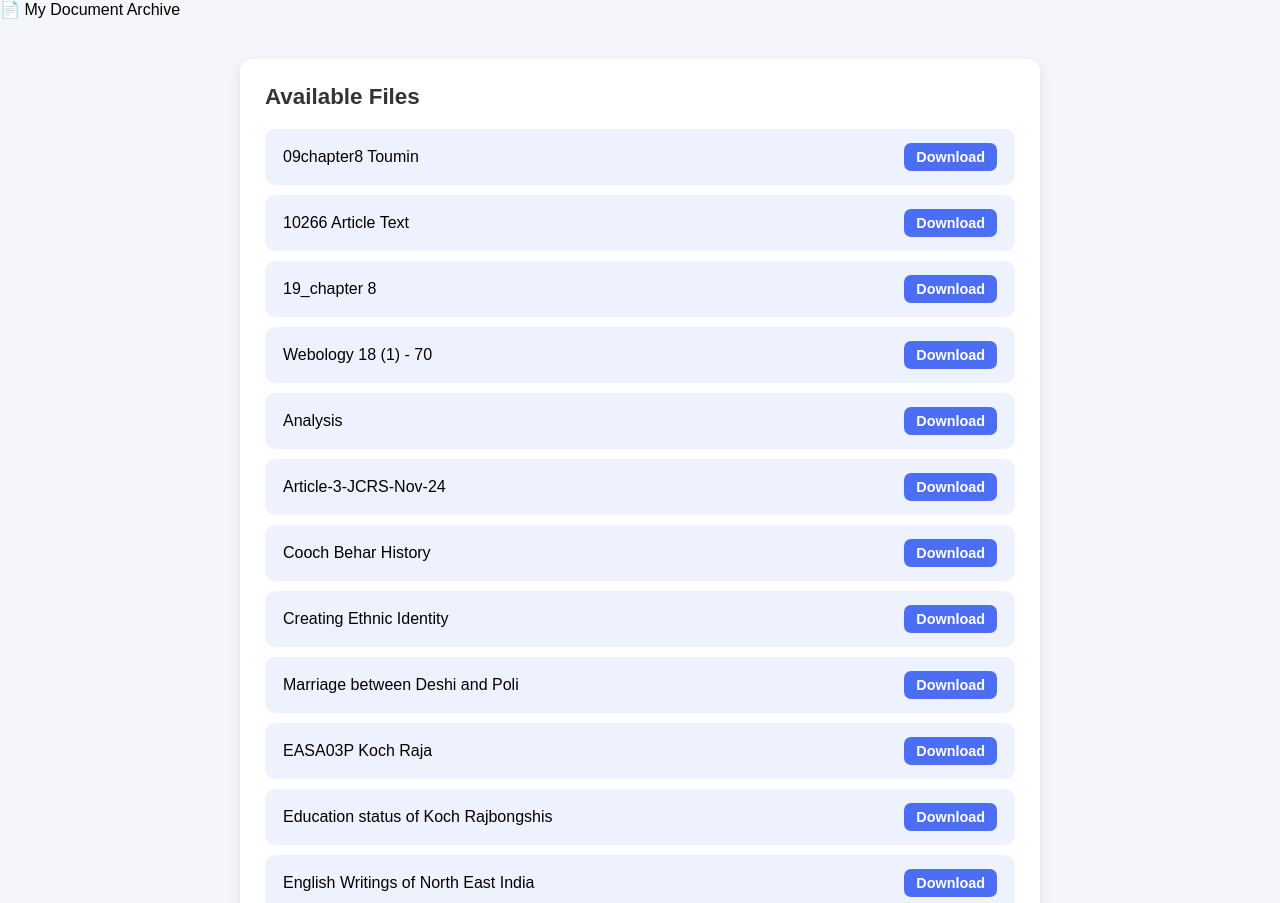
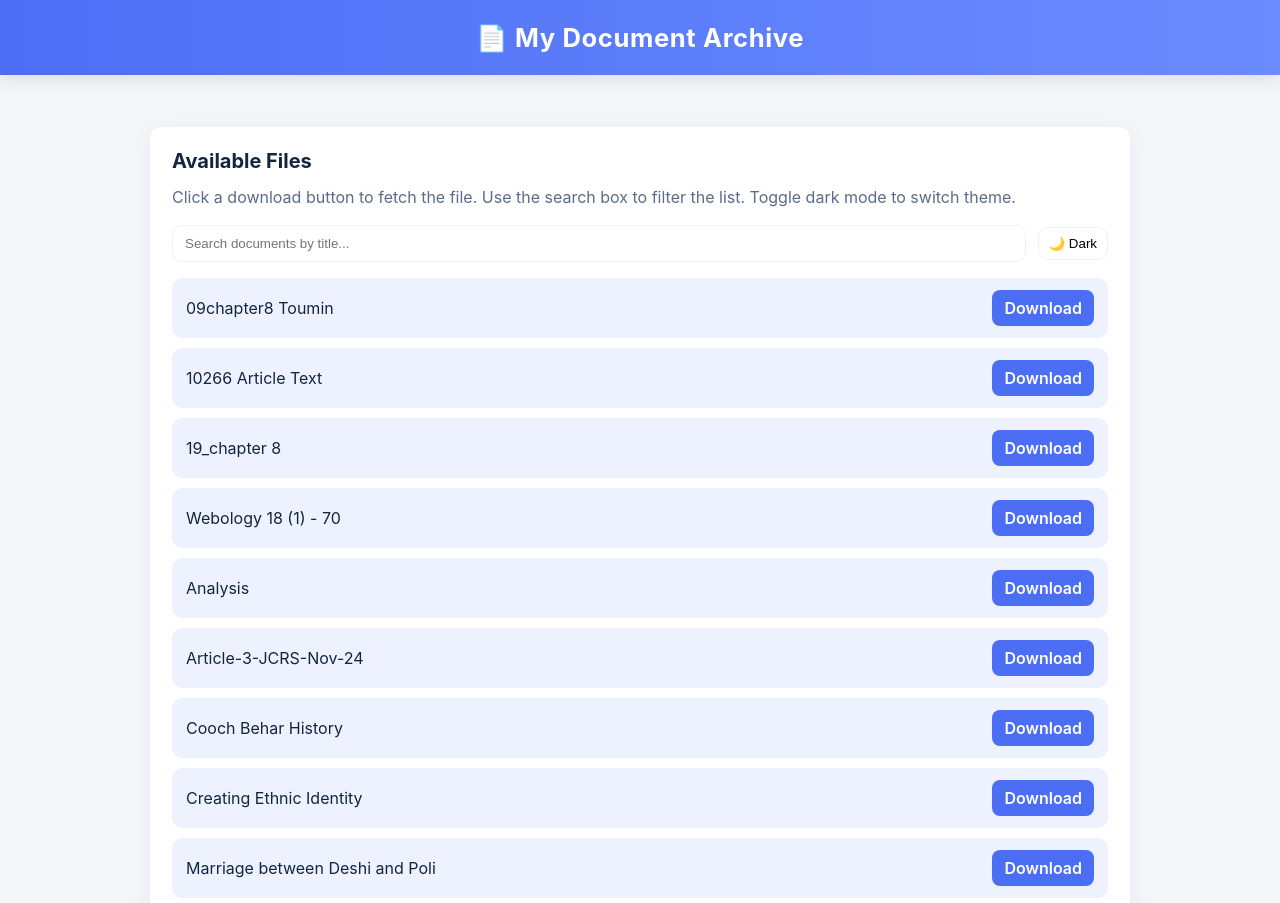
Before and after one commit to royfromkac/KOCHArchive, a plain HTML site: page index.html in a window 1280 px wide. Shown: the top 903 px of the page. Drawn offline with Linux system fonts and the light colour scheme.

Commit message:
Update index.html

```diff
--- a/index.html
+++ b/index.html
@@ -1,103 +1,107 @@
-<!DOCTYPE html>
+<!doctype html>
 <html lang="en">
 <head>
-    <link rel="stylesheet" href="style.css">
-    <meta charset="UTF-8">
-    <meta name="viewport" content="width=device-width, initial-scale=1.0">
+  <meta charset="utf-8" />
+  <meta name="viewport" content="width=device-width,initial-scale=1" />
   <title>Document Archive</title>
-
   <style>
-        body {
-            font-family: Arial, sans-serif;
-            background: #f4f6fa;
-            margin: 0;
-            padding: 0;
-        }
-<button onclick="toggleDark()" style="position: fixed; top: 10px; right: 10px;">
-  🌙 Dark Mode
-</button>
-
-        header {
-            background: #4c6ef5;
-            color: white;
-            padding: 20px;
-            text-align: center;
-            font-size: 1.8rem;
-            font-weight: bold;
-            letter-spacing: 1px;
-            box-shadow: 0px 2px 10px rgba(0,0,0,0.2);
+    :root{
+      --bg: #f4f6fa;
+      --card: #ffffff;
+      --text: #12263f;
+      --muted:#5b6b88;
+      --accent: #4c6ef5;
+      --item-bg: #eef2ff;
+      --item-hover: #dbe3ff;
     }
 
-        .container {
-            max-width: 750px;
-            margin: 40px auto;
-            background: white;
-            padding: 25px;
-            border-radius: 12px;
-            box-shadow: 0px 4px 12px rgba(0,0,0,0.1);
+    .dark{
+      --bg: #0b0b0d;
+      --card: #0f1720;
+      --text: #e6eef8;
+      --muted: #9aa7bf;
+      --accent: #6ea0ff;
+      --item-bg: #111418;
+      --item-hover: #162027;
     }
 
-        h2 {
-            margin-top: 0;
-            color: #333;
-            font-size: 1.4rem;
+    html,body{height:100%;}
+    body{
+      margin:0;
+      font-family: Inter, system-ui, -apple-system, "Segoe UI", Roboto, "Helvetica Neue", Arial;
+      background:var(--bg);
+      color:var(--text);
+      -webkit-font-smoothing:antialiased;
+      -moz-osx-font-smoothing:grayscale;
+      transition: background .25s ease, color .25s ease;
     }
 
-        ul {
-            list-style: none;
-            padding: 0;
+    header{
+      background: linear-gradient(90deg,var(--accent), #6b8cff);
+      color:white;
+      padding:22px 18px;
+      text-align:center;
+      font-size:1.6rem;
+      font-weight:700;
+      letter-spacing:0.6px;
+      box-shadow:0 3px 18px rgba(12,20,60,.12);
     }
 
-        li {
-            background: #eef2ff;
-            margin: 10px 0;
-            padding: 14px 18px;
-            border-radius: 10px;
-            display: flex;
-            justify-content: space-between;
-            align-items: center;
-            transition: 0.2s;
+    .wrap{max-width:980px;margin:32px auto;padding:20px}
+    .card{
+      background:var(--card);
+      border-radius:12px;
+      padding:22px;
+      box-shadow:0 6px 26px rgba(12,20,60,.06);
     }
 
-        li:hover {
-            background: #dbe3ff;
-            transform: translateX(3px);
+    h2{margin:0 0 14px 0;font-size:1.25rem}
+    p.lead{color:var(--muted);margin:0 0 18px 0}
+
+    .controls{display:flex;gap:12px;align-items:center;margin-bottom:14px}
+    .search{
+      flex:1;padding:10px 12px;border-radius:10px;border:1px solid rgba(0,0,0,.06);
+      background:transparent;color:var(--text);
+      outline:none;
     }
 
-        a {
-            text-decoration: none;
-            color: #1c3faa;
-            font-weight: bold;
+    .toggle-btn{
+      background:transparent;border:1px solid rgba(0,0,0,.06);padding:8px 10px;border-radius:10px;cursor:pointer;
     }
 
-        .download {
-            background: #4c6ef5;
-            color: white;
-            padding: 6px 12px;
-            border-radius: 7px;
-            text-decoration: none;
-            font-size: 0.9rem;
+    ul.list{list-style:none;margin:16px 0 0 0;padding:0;display:grid;gap:10px}
+    ul.list li{
+      display:flex;align-items:center;justify-content:space-between;padding:12px 14px;border-radius:10px;background:var(--item-bg);
+      transition:transform .12s ease, background .12s ease;
     }
+    ul.list li:hover{transform:translateY(-3px);background:var(--item-hover)}
 
-        .download:hover {
-            background: #3b5bdb;
+    .meta{color:var(--muted);font-size:0.9rem}
+    .download{background:var(--accent);color:white;padding:8px 12px;border-radius:8px;text-decoration:none;font-weight:600}
+    .download:hover{opacity:.95}
+
+    footer{margin-top:18px;color:var(--muted);font-size:0.9rem;text-align:center}
+
+    @media(max-width:640px){
+      .controls{flex-direction:column}
+      .download{padding:7px 10px}
     }
   </style>
 </head>
-    <script>
-function toggleDark() {
-  document.body.classList.toggle("dark");
-}
-</script>
-
 <body>
-
   <header>📄 My Document Archive</header>
 
-<div class="container">
+  <div class="wrap">
+    <div class="card">
       <h2>Available Files</h2>
-    <ul>
+      <p class="lead">Click a download button to fetch the file. Use the search box to filter the list. Toggle dark mode to switch theme.</p>
 
+      <div class="controls">
+        <input id="search" class="search" placeholder="Search documents by title..." />
+        <button id="themeBtn" class="toggle-btn" aria-pressed="false">🌙 Dark</button>
+      </div>
+
+      <ul id="fileList" class="list">
 <li><span>09chapter8 Toumin</span><a class="download" href="09chapter8 Toumin.pdf" download>Download</a></li>
 <li><span>10266 Article Text</span><a class="download" href="10266-Article Text-20158-1-10-20211021.pdf" download>Download</a></li>
 <li><span>19_chapter 8</span><a class="download" href="19_chapter 8.pdf" download>Download</a></li>
@@ -158,10 +162,50 @@ function toggleDark() {
 <li><span>Ethnolinguistic Koch People Group</span><a class="download" href="rahamatethnolinguistickochpeoplegroupfinal.pdf" download>Download</a></li>
 <li><span>Rajbanshi</span><a class="download" href="rajbanshi.pdf" download>Download</a></li>
 <li><span>Rajbanshi Access to Micro-credit</span><a class="download" href="rajbanshi_people_of_northern_west_bengal_access_to_micro_credit.pdf" download>Download</a></li>
+      </ul>
 
-
-    </ul>
+      <footer>Made with ❤️ — hosted on GitHub Pages</footer>
+    </div>
   </div>
 
+  <script>
+    // theme handling (persisted)
+    const themeBtn = document.getElementById('themeBtn');
+    const saved = localStorage.getItem('theme');
+    if(saved === 'dark') document.documentElement.classList.add('dark');
+    updateThemeButton();
+
+    themeBtn.addEventListener('click', ()=>{
+      document.documentElement.classList.toggle('dark');
+      const isDark = document.documentElement.classList.contains('dark');
+      localStorage.setItem('theme', isDark ? 'dark' : 'light');
+      updateThemeButton();
+    });
+
+    function updateThemeButton(){
+      const on = document.documentElement.classList.contains('dark');
+      themeBtn.textContent = on ? '☀️ Light' : '🌙 Dark';
+      themeBtn.setAttribute('aria-pressed', on ? 'true' : 'false');
+    }
+
+    // search filtering
+    const search = document.getElementById('search');
+    const list = document.getElementById('fileList');
+    search.addEventListener('input', ()=>{
+      const q = search.value.trim().toLowerCase();
+      Array.from(list.children).forEach(li=>{
+        const title = li.querySelector('span').textContent.toLowerCase();
+        li.style.display = title.includes(q) ? 'flex' : 'none';
+      });
+    });
+
+    // keyboard shortcut: press 'd' to toggle dark
+    document.addEventListener('keydown', e=>{
+      // ignore when typing in input
+      if(e.key.toLowerCase() === 'd' && document.activeElement.tagName !== 'INPUT'){
+        themeBtn.click();
+      }
+    });
+  </script>
 </body>
 </html>
```
Lines whose indentation alone changed are shown as unchanged.
